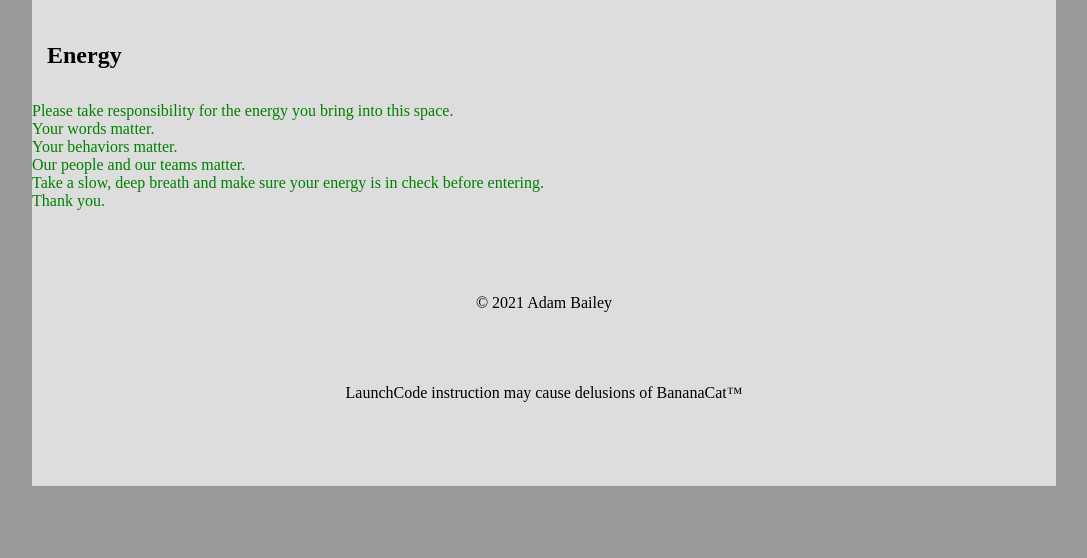
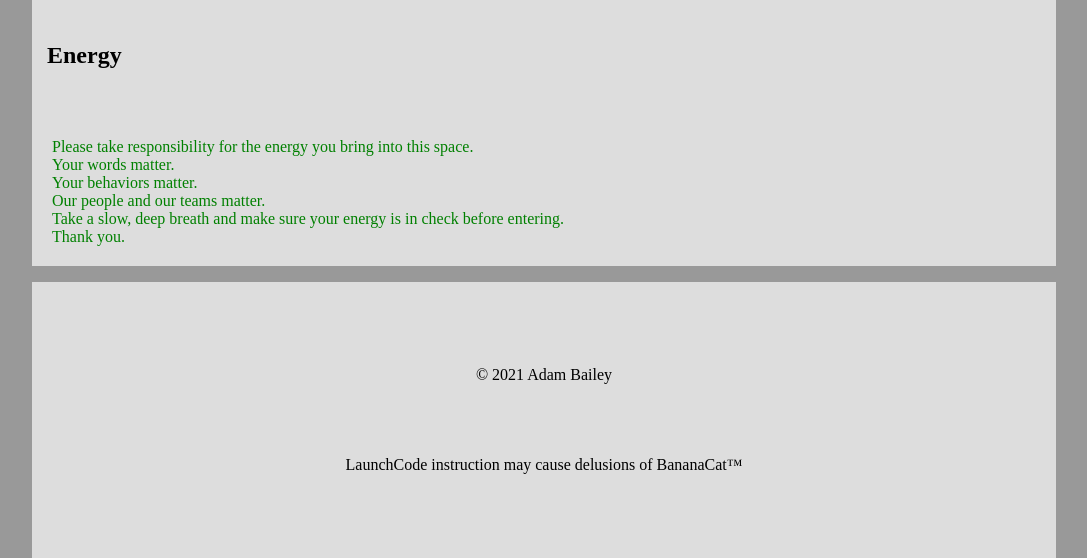
Before and after one commit to CodeCamp-Oct-2021/assignment-4-html-me-something-abailey76, a website: page index.html in a window 1280 px wide. Shown: the part 4874-5432 px from the top of the page, without its empty margins (96-1183 px from the left). Before the commit the page ends 5360 px from the top, so only its background shows below. Drawn offline with Linux system fonts and the light colour scheme.

Commit message:
trying to get funParagraph to be type element

```diff
--- a/index.html
+++ b/index.html
@@ -111,13 +111,16 @@
          <section>
             <a name="energy"></a>
             <h2>Energy</h2>
-            <testP id="funParagraph">
+            <div id="testp">
+            <p id="funParagraph">
                <br />Please take responsibility for the energy you bring into this space.
                <br />Your words matter.
                <br />Your behaviors matter.
                <br />Our people and our teams matter.
                <br />Take a slow, deep breath and make sure your energy is in check before entering.
-               <br />Thank you.</testP>
+               <br />Thank you.
+               </p>
+            </div>
          </section>
          </aside>
       </article>
--- a/styles.css
+++ b/styles.css
@@ -62,8 +62,10 @@ p {
 }
 
 #funParagraph {
-	color:green;
+		color:green;
+
 }
+
 
 figure {
 	margin: 0;
```
